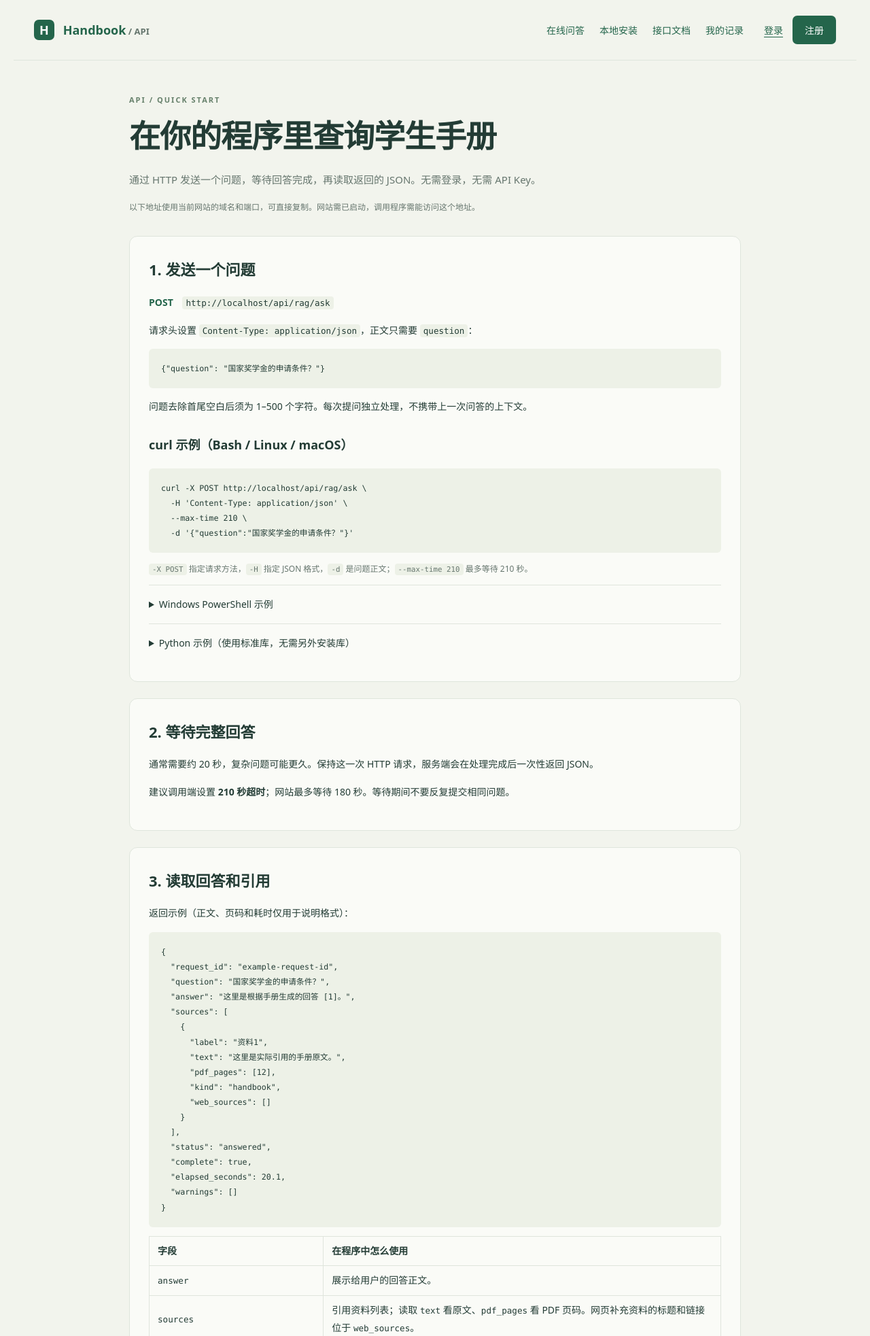
After one commit to normal12isreal/fast_shaoxi, a FastAPI app: page /api-docs in a window 1280 px wide. The commit adds this page. Shown: the top 1965 px of the page at 68% size. Run offline with FastAPI, Linux system fonts and the light colour scheme.

Commit message:
将接口文档改为面向调用者的使用教程

```diff
--- /dev/null
+++ b/app/static/api-docs.css
@@ -0,0 +1,21 @@
+.api-docs {
+  max-width: 900px;
+  margin: 0 auto;
+}
+
+.api-docs .panel > h2:first-child {
+  margin-top: 0;
+}
+
+.api-docs .endpoint {
+  overflow-wrap: anywhere;
+}
+
+.api-docs .endpoint strong {
+  color: var(--accent);
+  margin-right: 10px;
+}
+
+.api-docs pre {
+  font-size: 13px;
+}
--- /dev/null
+++ b/app/templates/api-docs.html
@@ -0,0 +1,130 @@
+{% extends "base.html" %}
+{% block title %}接口使用教程{% endblock %}
+{% block styles %}<link rel="stylesheet" href="{{ url_for('static', path='/api-docs.css').path }}">{% endblock %}
+{% block content %}
+<div class="api-docs">
+  <header class="page-heading">
+    <p class="eyebrow">API / QUICK START</p>
+    <h1>在你的程序里查询学生手册</h1>
+    <p class="lead">通过 HTTP 发送一个问题，等待回答完成，再读取返回的 JSON。无需登录，无需 API Key。</p>
+    <p class="hint">以下地址使用当前网站的域名和端口，可直接复制。网站需已启动，调用程序需能访问这个地址。</p>
+  </header>
+
+  <section class="panel markdown">
+    <h2>1. 发送一个问题</h2>
+    <p class="endpoint"><strong>POST</strong> <code>{{ ask_url }}</code></p>
+    <p>请求头设置 <code>Content-Type: application/json</code>，正文只需要 <code>question</code>：</p>
+    <pre><code>{"question": "国家奖学金的申请条件？"}</code></pre>
+    <p>问题去除首尾空白后须为 1–500 个字符。每次提问独立处理，不携带上一次问答的上下文。</p>
+
+    <h3>curl 示例（Bash / Linux / macOS）</h3>
+    <pre><code>curl -X POST {{ ask_url }} \
+  -H 'Content-Type: application/json' \
+  --max-time 210 \
+  -d '{"question":"国家奖学金的申请条件？"}'</code></pre>
+    <p class="hint"><code>-X POST</code> 指定请求方法，<code>-H</code> 指定 JSON 格式，<code>-d</code> 是问题正文；<code>--max-time 210</code> 最多等待 210 秒。</p>
+
+    <details>
+      <summary>Windows PowerShell 示例</summary>
+      <pre><code>$body = @{ question = "国家奖学金的申请条件？" } | ConvertTo-Json
+$result = Invoke-RestMethod `
+  -Method Post `
+  -Uri '{{ ask_url }}' `
+  -ContentType 'application/json; charset=utf-8' `
+  -Body ([System.Text.Encoding]::UTF8.GetBytes($body)) `
+  -TimeoutSec 210
+
+$result.answer
+$result.sources</code></pre>
+      <p class="hint">PowerShell 的换行符是反引号 <code>`</code>，curl 上面使用的反斜杠 <code>\</code> 不适用于这段命令。</p>
+    </details>
+
+    <details>
+      <summary>Python 示例（使用标准库，无需另外安装库）</summary>
+      <pre><code>import json
+from urllib.error import HTTPError
+from urllib.request import Request, urlopen
+
+body = json.dumps({"question": "国家奖学金的申请条件？"}).encode("utf-8")
+request = Request(
+    "{{ ask_url }}",
+    data=body,
+    headers={"Content-Type": "application/json"},
+    method="POST",
+)
+
+try:
+    with urlopen(request, timeout=210) as response:
+        result = json.load(response)
+    print(result["answer"])
+    print(result["sources"])
+    print(result["status"], result["complete"])
+except HTTPError as error:
+    print("HTTP", error.code)
+    print(error.read().decode("utf-8"))</code></pre>
+    </details>
+  </section>
+
+  <section class="panel markdown">
+    <h2>2. 等待完整回答</h2>
+    <p>通常需要约 20 秒，复杂问题可能更久。保持这一次 HTTP 请求，服务端会在处理完成后一次性返回 JSON。</p>
+    <p>建议调用端设置 <strong>210 秒超时</strong>；网站最多等待 180 秒。等待期间不要反复提交相同问题。</p>
+  </section>
+
+  <section class="panel markdown">
+    <h2>3. 读取回答和引用</h2>
+    <p>返回示例（正文、页码和耗时仅用于说明格式）：</p>
+    <pre><code>{
+  "request_id": "example-request-id",
+  "question": "国家奖学金的申请条件？",
+  "answer": "这里是根据手册生成的回答 [1]。",
+  "sources": [
+    {
+      "label": "资料1",
+      "text": "这里是实际引用的手册原文。",
+      "pdf_pages": [12],
+      "kind": "handbook",
+      "web_sources": []
+    }
+  ],
+  "status": "answered",
+  "complete": true,
+  "elapsed_seconds": 20.1,
+  "warnings": []
+}</code></pre>
+    <table>
+      <thead><tr><th>字段</th><th>在程序中怎么使用</th></tr></thead>
+      <tbody>
+        <tr><td><code>answer</code></td><td>展示给用户的回答正文。</td></tr>
+        <tr><td><code>sources</code></td><td>引用资料列表；读取 <code>text</code> 看原文、<code>pdf_pages</code> 看 PDF 页码。网页补充资料的标题和链接位于 <code>web_sources</code>。</td></tr>
+        <tr><td><code>status</code></td><td><code>answered</code> 表示已回答；其他状态见下方，可能需要澄清问题或核对证据。</td></tr>
+        <tr><td><code>complete</code></td><td>是否完整生成。<code>false</code> 时提示用户本次回答未完整生成。</td></tr>
+        <tr><td><code>warnings</code></td><td>引用检查等警告；非空时应提醒用户核对回答与引用。</td></tr>
+        <tr><td><code>request_id</code>、<code>question</code>、<code>elapsed_seconds</code></td><td>分别用于标识本次结果、确认对应问题和展示处理耗时。</td></tr>
+      </tbody>
+    </table>
+    <p>HTTP 200 表示成功取得结果，仍需结合 <code>status</code> 和 <code>complete</code> 判断如何展示：</p>
+    <ul>
+      <li><code>needs_clarification</code>：问题需要补充信息；<code>abstained</code>：资料不足，暂未给出确定答案。</li>
+      <li><code>partial_answer</code>：依据有限，只给出了部分回答；<code>unverified</code>：引用检查存在警告。</li>
+      <li><code>incomplete</code>：回答未完整生成。完整生成也不代表证据一定充分。</li>
+    </ul>
+  </section>
+
+  <section class="panel markdown">
+    <h2>请求失败时怎么处理</h2>
+    <p>非 200 响应可读取 JSON 中的 <code>detail</code>。例如服务忙碌时：</p>
+    <pre><code>{"detail": "问答服务正在处理其他问题，请稍后重试。"}</code></pre>
+    <table>
+      <thead><tr><th>HTTP 状态码</th><th>处理方式</th></tr></thead>
+      <tbody>
+        <tr><td>422</td><td>检查请求是否是 JSON、是否包含非空且不超过 500 字符的 <code>question</code>。此时 <code>detail</code> 通常是校验错误列表。</td></tr>
+        <tr><td>503</td><td>服务正在处理其他问题。按响应头 <code>Retry-After</code> 提示稍后再试，当前为 5 秒。</td></tr>
+        <tr><td>502</td><td>问答或上游模型调用失败，请稍后再试；持续出现时联系网站维护者。</td></tr>
+        <tr><td>504</td><td>网站等待超时。后台调用可能仍在结束，不要立即反复重发。</td></tr>
+      </tbody>
+    </table>
+    <p>如果程序提示“连接失败”，先确认网站地址、端口以及服务是否已启动。<code>127.0.0.1</code> 代表调用程序所在的电脑；其他电脑调用时需要网站实际可访问的地址。</p>
+  </section>
+</div>
+{% endblock %}
--- a/app/templates/base.html
+++ b/app/templates/base.html
@@ -4,13 +4,14 @@
   <meta charset="utf-8"><meta name="viewport" content="width=device-width, initial-scale=1">
   <title>{% block title %}学生手册问答{% endblock %} · Handbook API</title>
   <link rel="stylesheet" href="{{ url_for('static', path='/styles.css').path }}">
+  {% block styles %}{% endblock %}
   <script src="{{ url_for('static', path='/common.js').path }}" defer></script>
   {% block scripts %}{% endblock %}
 </head>
 <body>
   <header class="topbar">
     <a class="brand" href="/"><span class="brand-icon">H</span> Handbook<span class="muted"> / API</span></a>
-    <nav aria-label="主导航"><a href="/">在线问答</a><a href="/guide">本地安装</a><a href="/docs">接口文档 ↗</a><a href="/account">我的记录</a></nav>
+    <nav aria-label="主导航"><a href="/">在线问答</a><a href="/guide">本地安装</a><a href="/api-docs">接口文档</a><a href="/account">我的记录</a></nav>
     <div id="user-nav"><a href="/login">登录</a><a class="small-button" href="/register">注册</a></div>
   </header>
   <main>{% block content %}{% endblock %}</main>
```
Also changed, not shown: app/pages/routes.py (+10 -0 lines), app/templates/index.html (+2 -8 lines), docs/website.md (+2 -1 lines), tests/test_pages.py (+7 -1 lines), README.md.
